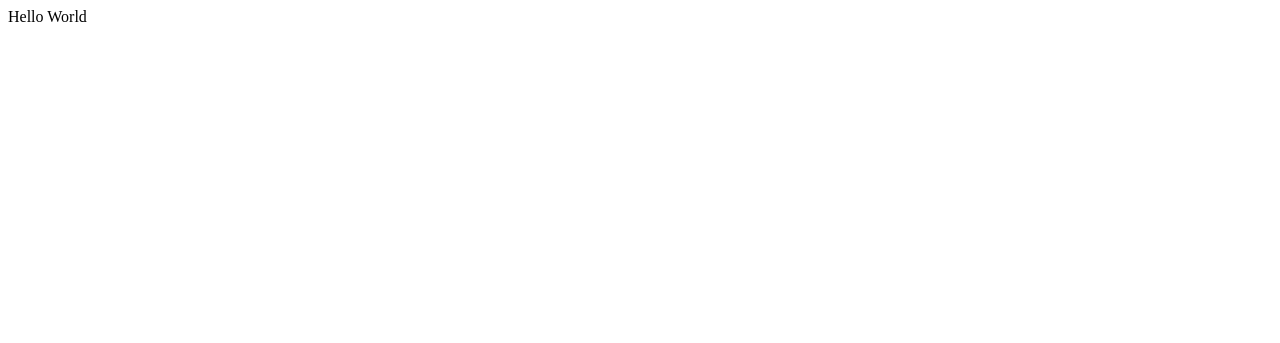
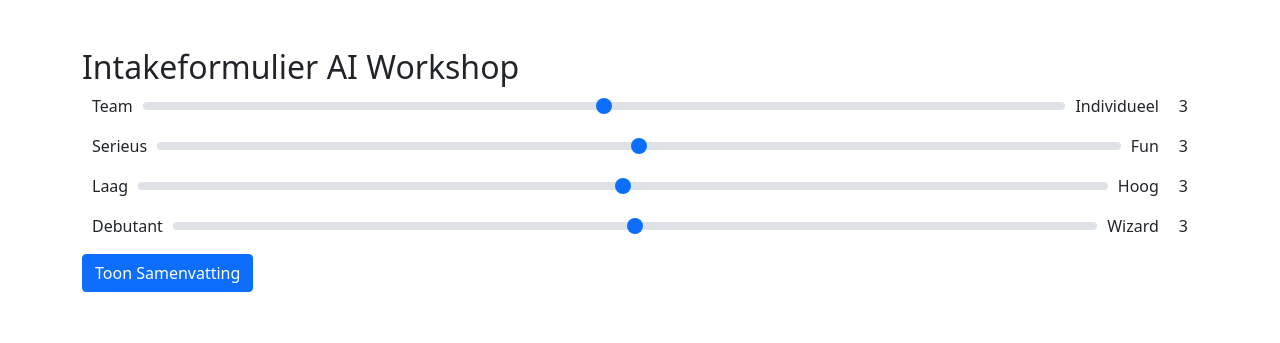
Before and after one commit to businessdatasolutions/test, a plain HTML site: page index.html in a window 1280 px wide. Drawn offline with nearby package versions, Linux system fonts and the light colour scheme.

Commit message:
New test

```diff
--- a/index.html
+++ b/index.html
@@ -1 +1,150 @@
-<div>Hello World</div>
+<!DOCTYPE html>
+<html lang="nl">
+  <head>
+    <meta charset="UTF-8" />
+    <meta
+      name="viewport"
+      content="width=device-width, initial-scale=1.0"
+    />
+    <title>AI Workshop Intakeformulier</title>
+    <link
+      href="https://cdn.jsdelivr.net/npm/bootstrap@5.0.0-beta1/dist/css/bootstrap.min.css"
+      rel="stylesheet"
+    />
+    <style>
+      .slider-container {
+        display: flex;
+        align-items: center;
+        justify-content: space-between;
+      }
+      .slider-label {
+        margin: 0 10px;
+      }
+    </style>
+  </head>
+  <body>
+    <div class="container my-5">
+      <h2>Intakeformulier AI Workshop</h2>
+      <form id="workshopForm">
+        <!-- Team of Individueel -->
+        <div class="mb-3 slider-container">
+          <span class="slider-label">Team</span>
+          <input
+            type="range"
+            class="form-range"
+            min="1"
+            max="5"
+            id="team-individual-slider"
+            oninput="updateLabelValue('teamIndividualOutput', this.value)"
+          />
+          <span class="slider-label">Individueel</span>
+          <span
+            id="teamIndividualOutput"
+            class="slider-label"
+            >3</span
+          >
+        </div>
+
+        <!-- Serieus of Fun -->
+        <div class="mb-3 slider-container">
+          <span class="slider-label">Serieus</span>
+          <input
+            type="range"
+            class="form-range"
+            min="1"
+            max="5"
+            id="serious-fun-slider"
+            oninput="updateLabelValue('seriousFunOutput', this.value)"
+          />
+          <span class="slider-label">Fun</span>
+          <span
+            id="seriousFunOutput"
+            class="slider-label"
+            >3</span
+          >
+        </div>
+
+        <!-- Mate van Competitie -->
+        <div class="mb-3 slider-container">
+          <span class="slider-label">Laag</span>
+          <input
+            type="range"
+            class="form-range"
+            min="1"
+            max="5"
+            id="competition-slider"
+            oninput="updateLabelValue('competitionOutput', this.value)"
+          />
+          <span class="slider-label">Hoog</span>
+          <span
+            id="competitionOutput"
+            class="slider-label"
+            >3</span
+          >
+        </div>
+
+        <!-- Niveau van AI Kennis -->
+        <div class="mb-3 slider-container">
+          <span class="slider-label">Debutant</span>
+          <input
+            type="range"
+            class="form-range"
+            min="1"
+            max="5"
+            id="ai-knowledge-slider"
+            oninput="updateLabelValue('aiKnowledgeOutput', this.value)"
+          />
+          <span class="slider-label">Wizard</span>
+          <span
+            id="aiKnowledgeOutput"
+            class="slider-label"
+            >3</span
+          >
+        </div>
+
+        <!-- Samenvatting -->
+        <div class="mb-3">
+          <button
+            type="button"
+            class="btn btn-primary"
+            onclick="updateSummary()"
+          >
+            Toon Samenvatting
+          </button>
+        </div>
+        <div
+          id="summary"
+          class="alert alert-info"
+          style="display: none"
+        ></div>
+      </form>
+    </div>
+
+    <!-- JavaScript -->
+    <script>
+      function updateLabelValue(labelId, value) {
+        document.getElementById(labelId).textContent = value;
+      }
+
+      function updateSummary() {
+        var summary =
+          "Team/Individueel Score: " +
+          document.getElementById("team-individual-slider").value;
+        summary +=
+          "<br>Serieus/Fun Score: " +
+          document.getElementById("serious-fun-slider").value;
+        summary +=
+          "<br>Competitie Score: " +
+          document.getElementById("competition-slider").value;
+        summary +=
+          "<br>AI Kennisniveau Score: " +
+          document.getElementById("ai-knowledge-slider").value;
+
+        document.getElementById("summary").innerHTML = summary;
+        document.getElementById("summary").style.display = "block";
+      }
+    </script>
+
+    <script src="https://cdn.jsdelivr.net/npm/bootstrap@5.0.0-beta1/dist/js/bootstrap.bundle.min.js"></script>
+  </body>
+</html>
```
